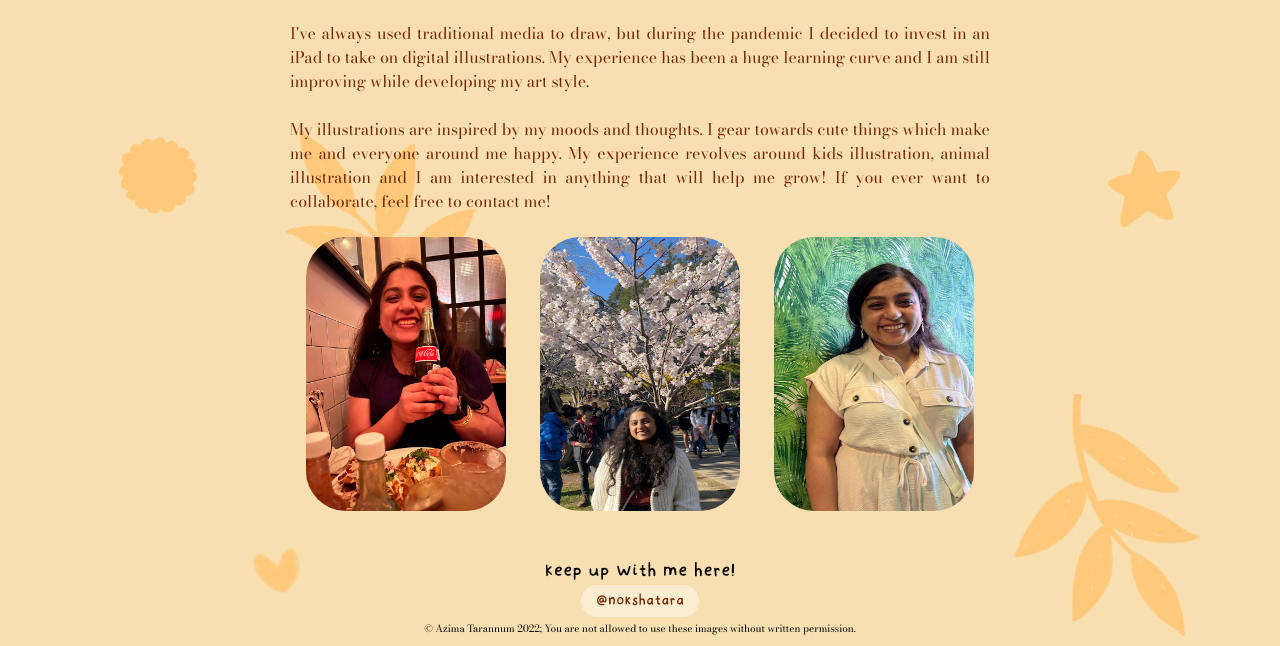
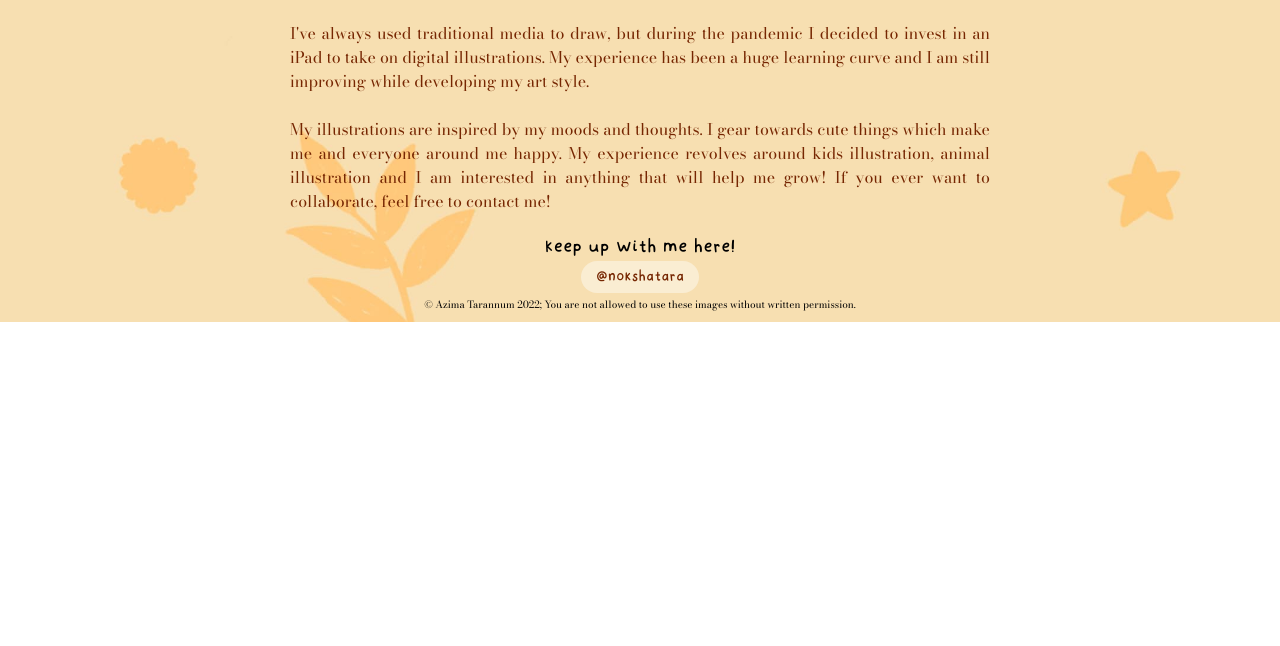
Before and after one commit to azimatarannum/nokshatara.github.io, a plain HTML site: page aboutme.html in a window 1280 px wide. Shown: the part 566-1212 px from the top of the page. After the commit the page ends 888 px from the top, so only its background shows below. Drawn offline with nearby package versions, Linux system fonts and the light colour scheme.

Commit message:
Update aboutme.html

```diff
--- a/aboutme.html
+++ b/aboutme.html
@@ -54,11 +54,11 @@
         <br>
       </div>
 
-      <div class="images_me">
+     <!--  <div class="images_me">
           <img src="images/me_1.jpg"></img>
           <img src="images/me_2.png"></img>
           <img src="images/me_3.png"></img>
-      </div>
+      </div> --->
 
       <footer>
         <p> Keep up with me here! </p>
```
